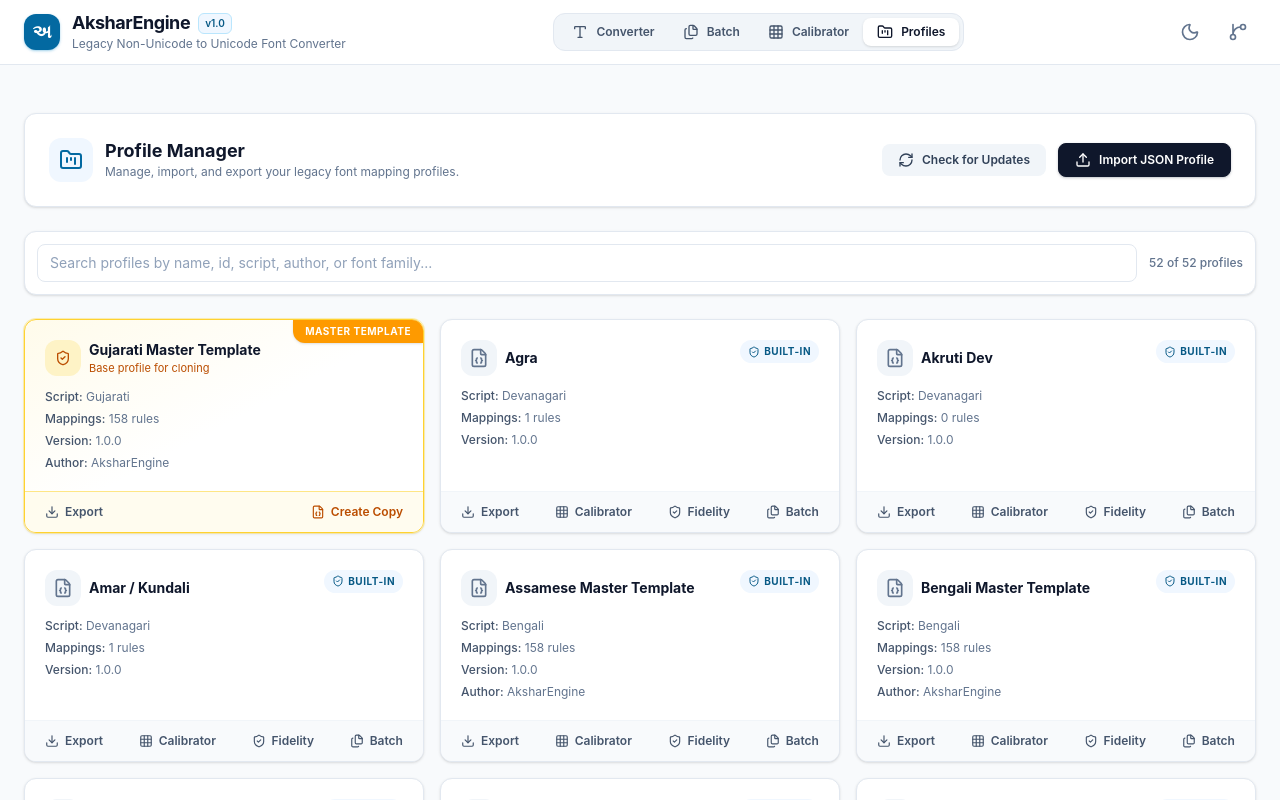
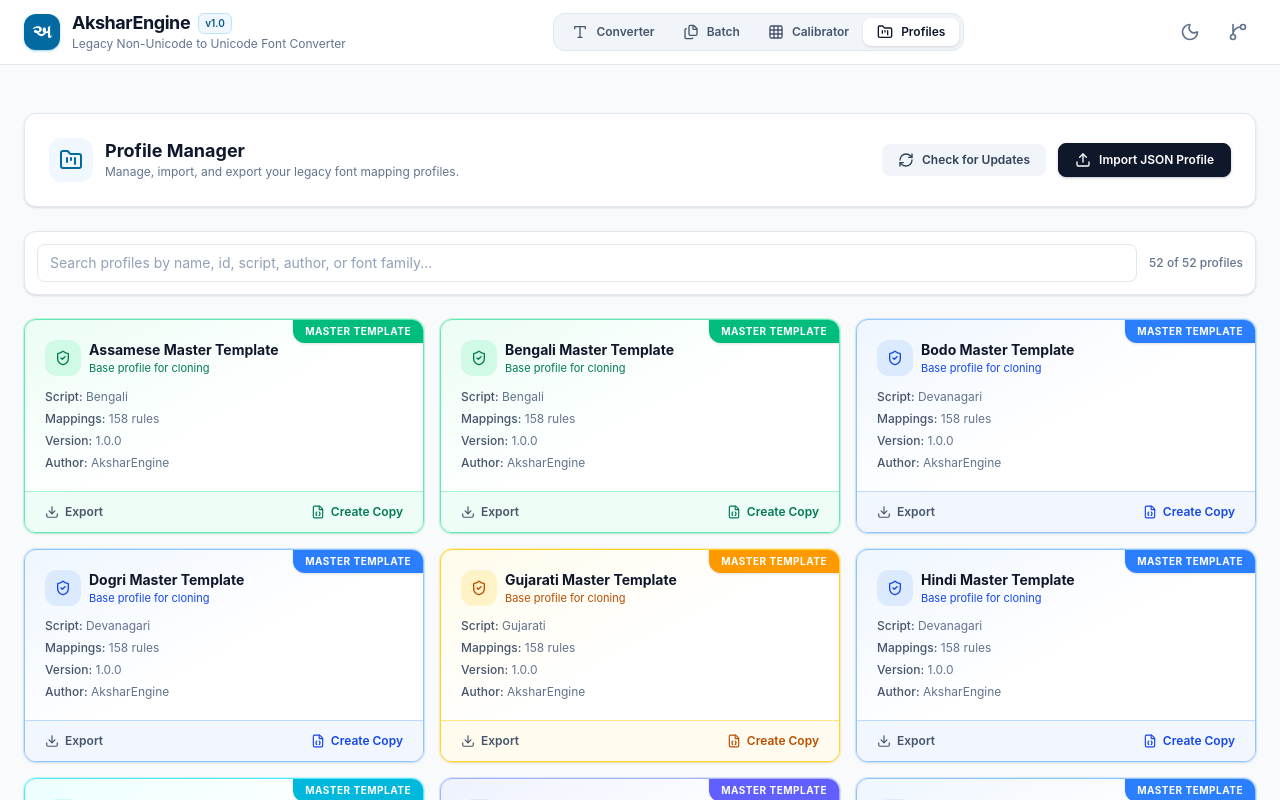
Before and after one commit to ketandholakia/aksharengine, a React (Vite) app: page / in a window 1280 px wide. Both pictures are taken after a click on the button "Profiles". Shown: the top 800 px of the page. Built offline with nearby package versions, Linux system fonts and the light colour scheme.

Commit message:
feat: assign unique background colors and standard buttons to all master profiles

```diff
--- a/src/components/manager/ProfileManager.tsx
+++ b/src/components/manager/ProfileManager.tsx
@@ -25,7 +25,7 @@ interface ProfileManagerProps {
   onOpenBatch: (profileId: string) => void;
 }
 
-const GUJARATI_TEMPLATE_ID = 'gujarati-master-template';
+// Removed GUJARATI_TEMPLATE_ID
 const FONT_PRESETS_BY_SCRIPT: Record<string, string[]> = {
   gujarati: [
     'Terafont Varun',
@@ -214,8 +214,11 @@ export const ProfileManager: React.FC<ProfileManagerProps> = ({
   const currentPresetOptions = templateToClone ? getPresetOptions(templateToClone.script) : [];
   const sortedProfiles = useMemo(() => {
     return [...profiles].sort((a, b) => {
-      if (a.id === GUJARATI_TEMPLATE_ID) return -1;
-      if (b.id === GUJARATI_TEMPLATE_ID) return 1;
+      const aMaster = a.id.endsWith('-master-template');
+      const bMaster = b.id.endsWith('-master-template');
+
+      if (aMaster && !bMaster) return -1;
+      if (!aMaster && bMaster) return 1;
 
       if (a.isBuiltIn && !b.isBuiltIn) return -1;
       if (!a.isBuiltIn && b.isBuiltIn) return 1;
@@ -331,18 +334,38 @@ export const ProfileManager: React.FC<ProfileManagerProps> = ({
       {/* Profiles Grid */}
       <div className="grid grid-cols-1 md:grid-cols-2 lg:grid-cols-3 gap-4">
         {filteredProfiles.map((profile) => {
-          const isMasterTemplate = profile.id === GUJARATI_TEMPLATE_ID;
+          const isMasterTemplate = profile.id.endsWith('-master-template');
+
+          // Map of themes based on script
+          const getTheme = (script: string) => {
+            const t: Record<string, any> = {
+              gujarati: { border: 'border-amber-300 dark:border-amber-800', bg: 'from-amber-50 dark:from-amber-950/40', ring: 'ring-amber-200/60 dark:ring-amber-900/40', badge: 'bg-amber-500', iconBg: 'bg-amber-100 dark:bg-amber-900/30', iconText: 'text-amber-700 dark:text-amber-300', text: 'text-amber-700 dark:text-amber-300', hoverText: 'hover:text-amber-800 dark:hover:text-amber-200', footerBg: 'bg-amber-50/80 dark:bg-amber-950/20', footerBorder: 'border-amber-200 dark:border-amber-900/40' },
+              devanagari: { border: 'border-blue-300 dark:border-blue-800', bg: 'from-blue-50 dark:from-blue-950/40', ring: 'ring-blue-200/60 dark:ring-blue-900/40', badge: 'bg-blue-500', iconBg: 'bg-blue-100 dark:bg-blue-900/30', iconText: 'text-blue-700 dark:text-blue-300', text: 'text-blue-700 dark:text-blue-300', hoverText: 'hover:text-blue-800 dark:hover:text-blue-200', footerBg: 'bg-blue-50/80 dark:bg-blue-950/20', footerBorder: 'border-blue-200 dark:border-blue-900/40' },
+              bengali: { border: 'border-emerald-300 dark:border-emerald-800', bg: 'from-emerald-50 dark:from-emerald-950/40', ring: 'ring-emerald-200/60 dark:ring-emerald-900/40', badge: 'bg-emerald-500', iconBg: 'bg-emerald-100 dark:bg-emerald-900/30', iconText: 'text-emerald-700 dark:text-emerald-300', text: 'text-emerald-700 dark:text-emerald-300', hoverText: 'hover:text-emerald-800 dark:hover:text-emerald-200', footerBg: 'bg-emerald-50/80 dark:bg-emerald-950/20', footerBorder: 'border-emerald-200 dark:border-emerald-900/40' },
+              gurmukhi: { border: 'border-fuchsia-300 dark:border-fuchsia-800', bg: 'from-fuchsia-50 dark:from-fuchsia-950/40', ring: 'ring-fuchsia-200/60 dark:ring-fuchsia-900/40', badge: 'bg-fuchsia-500', iconBg: 'bg-fuchsia-100 dark:bg-fuchsia-900/30', iconText: 'text-fuchsia-700 dark:text-fuchsia-300', text: 'text-fuchsia-700 dark:text-fuchsia-300', hoverText: 'hover:text-fuchsia-800 dark:hover:text-fuchsia-200', footerBg: 'bg-fuchsia-50/80 dark:bg-fuchsia-950/20', footerBorder: 'border-fuchsia-200 dark:border-fuchsia-900/40' },
+              odia: { border: 'border-orange-300 dark:border-orange-800', bg: 'from-orange-50 dark:from-orange-950/40', ring: 'ring-orange-200/60 dark:ring-orange-900/40', badge: 'bg-orange-500', iconBg: 'bg-orange-100 dark:bg-orange-900/30', iconText: 'text-orange-700 dark:text-orange-300', text: 'text-orange-700 dark:text-orange-300', hoverText: 'hover:text-orange-800 dark:hover:text-orange-200', footerBg: 'bg-orange-50/80 dark:bg-orange-950/20', footerBorder: 'border-orange-200 dark:border-orange-900/40' },
+              tamil: { border: 'border-rose-300 dark:border-rose-800', bg: 'from-rose-50 dark:from-rose-950/40', ring: 'ring-rose-200/60 dark:ring-rose-900/40', badge: 'bg-rose-500', iconBg: 'bg-rose-100 dark:bg-rose-900/30', iconText: 'text-rose-700 dark:text-rose-300', text: 'text-rose-700 dark:text-rose-300', hoverText: 'hover:text-rose-800 dark:hover:text-rose-200', footerBg: 'bg-rose-50/80 dark:bg-rose-950/20', footerBorder: 'border-rose-200 dark:border-rose-900/40' },
+              telugu: { border: 'border-violet-300 dark:border-violet-800', bg: 'from-violet-50 dark:from-violet-950/40', ring: 'ring-violet-200/60 dark:ring-violet-900/40', badge: 'bg-violet-500', iconBg: 'bg-violet-100 dark:bg-violet-900/30', iconText: 'text-violet-700 dark:text-violet-300', text: 'text-violet-700 dark:text-violet-300', hoverText: 'hover:text-violet-800 dark:hover:text-violet-200', footerBg: 'bg-violet-50/80 dark:bg-violet-950/20', footerBorder: 'border-violet-200 dark:border-violet-900/40' },
+              kannada: { border: 'border-cyan-300 dark:border-cyan-800', bg: 'from-cyan-50 dark:from-cyan-950/40', ring: 'ring-cyan-200/60 dark:ring-cyan-900/40', badge: 'bg-cyan-500', iconBg: 'bg-cyan-100 dark:bg-cyan-900/30', iconText: 'text-cyan-700 dark:text-cyan-300', text: 'text-cyan-700 dark:text-cyan-300', hoverText: 'hover:text-cyan-800 dark:hover:text-cyan-200', footerBg: 'bg-cyan-50/80 dark:bg-cyan-950/20', footerBorder: 'border-cyan-200 dark:border-cyan-900/40' },
+              malayalam: { border: 'border-lime-300 dark:border-lime-800', bg: 'from-lime-50 dark:from-lime-950/40', ring: 'ring-lime-200/60 dark:ring-lime-900/40', badge: 'bg-lime-500', iconBg: 'bg-lime-100 dark:bg-lime-900/30', iconText: 'text-lime-700 dark:text-lime-300', text: 'text-lime-700 dark:text-lime-300', hoverText: 'hover:text-lime-800 dark:hover:text-lime-200', footerBg: 'bg-lime-50/80 dark:bg-lime-950/20', footerBorder: 'border-lime-200 dark:border-lime-900/40' },
+              default: { border: 'border-indigo-300 dark:border-indigo-800', bg: 'from-indigo-50 dark:from-indigo-950/40', ring: 'ring-indigo-200/60 dark:ring-indigo-900/40', badge: 'bg-indigo-500', iconBg: 'bg-indigo-100 dark:bg-indigo-900/30', iconText: 'text-indigo-700 dark:text-indigo-300', text: 'text-indigo-700 dark:text-indigo-300', hoverText: 'hover:text-indigo-800 dark:hover:text-indigo-200', footerBg: 'bg-indigo-50/80 dark:bg-indigo-950/20', footerBorder: 'border-indigo-200 dark:border-indigo-900/40' }
+            };
+            return t[script] || t.default;
+          };
+
+          const theme = isMasterTemplate ? getTheme(profile.script) : null;
+
           return (
           <div
             key={profile.id}
             className={`relative overflow-hidden flex flex-col rounded-xl border shadow-sm transition-all ${
-              isMasterTemplate
-                ? 'border-amber-300 dark:border-amber-800 bg-gradient-to-br from-amber-50 via-white to-white dark:from-amber-950/40 dark:via-slate-900 dark:to-slate-900 ring-1 ring-amber-200/60 dark:ring-amber-900/40'
+              isMasterTemplate && theme
+                ? `${theme.border} bg-gradient-to-br ${theme.bg} via-white to-white dark:via-slate-900 dark:to-slate-900 ring-1 ${theme.ring}`
                 : 'bg-white dark:bg-slate-900 border-slate-200 dark:border-slate-800 hover:border-slate-300 dark:hover:border-slate-700'
             }`}
           >
-            {isMasterTemplate && (
-              <div className="absolute right-0 top-0 rounded-bl-xl bg-amber-500 px-3 py-1 text-[10px] font-bold uppercase tracking-wider text-white shadow-sm">
+            {isMasterTemplate && theme && (
+              <div className={`absolute right-0 top-0 rounded-bl-xl ${theme.badge} px-3 py-1 text-[10px] font-bold uppercase tracking-wider text-white shadow-sm`}>
                 Master Template
               </div>
             )}
@@ -350,8 +373,8 @@ export const ProfileManager: React.FC<ProfileManagerProps> = ({
               <div className="flex justify-between items-start mb-3">
                 <div className="flex items-center gap-2 min-w-0">
                   <div className={`flex h-9 w-9 items-center justify-center rounded-xl ${
-                    isMasterTemplate
-                      ? 'bg-amber-100 text-amber-700 dark:bg-amber-900/30 dark:text-amber-300'
+                    isMasterTemplate && theme
+                      ? `${theme.iconBg} ${theme.iconText}`
                       : 'bg-slate-100 text-slate-500 dark:bg-slate-800 dark:text-slate-400'
                   }`}>
                     {isMasterTemplate ? <ShieldCheck className="w-4 h-4" /> : <FileJson className="w-5 h-5" />}
@@ -360,8 +383,8 @@ export const ProfileManager: React.FC<ProfileManagerProps> = ({
                     <h3 className="font-bold text-slate-900 dark:text-slate-100 text-sm truncate" title={profile.name}>
                       {profile.name}
                     </h3>
-                    {isMasterTemplate && (
-                      <p className="text-[11px] text-amber-700 dark:text-amber-300">
+                    {isMasterTemplate && theme && (
+                      <p className={`text-[11px] ${theme.text}`}>
                         Base profile for cloning
                       </p>
                     )}
@@ -387,8 +410,8 @@ export const ProfileManager: React.FC<ProfileManagerProps> = ({
 
             {/* Actions Footer */}
             <div className={`px-5 py-3 border-t flex items-center justify-between transition-colors ${
-              isMasterTemplate
-                ? 'bg-amber-50/80 dark:bg-amber-950/20 border-amber-200 dark:border-amber-900/40'
+              isMasterTemplate && theme
+                ? `${theme.footerBg} ${theme.footerBorder}`
                 : 'bg-slate-50 dark:bg-slate-800/50 border-slate-100 dark:border-slate-800'
             }`}>
               <button
@@ -425,10 +448,10 @@ export const ProfileManager: React.FC<ProfileManagerProps> = ({
                 </>
               )}
 
-              {isMasterTemplate && (
+              {isMasterTemplate && theme && (
                 <button
                   onClick={() => handleCreateFromTemplate(profile)}
-                  className="flex items-center gap-1.5 text-xs font-semibold text-amber-700 dark:text-amber-300 hover:text-amber-800 dark:hover:text-amber-200 transition-colors"
+                  className={`flex items-center gap-1.5 text-xs font-semibold ${theme.text} ${theme.hoverText} transition-colors`}
                 >
                   <FileJson className="w-3.5 h-3.5" />
                   Create Copy
```
